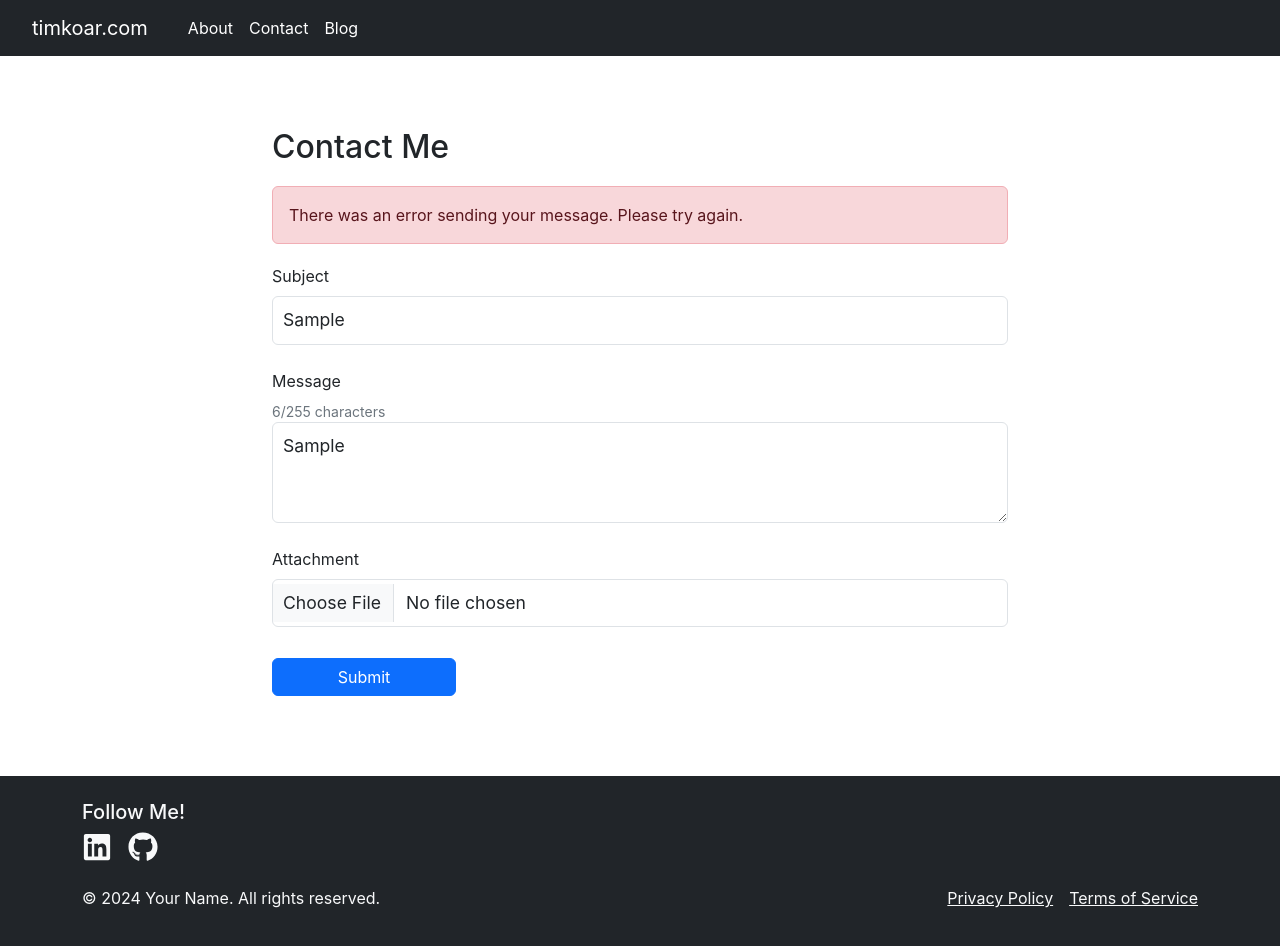
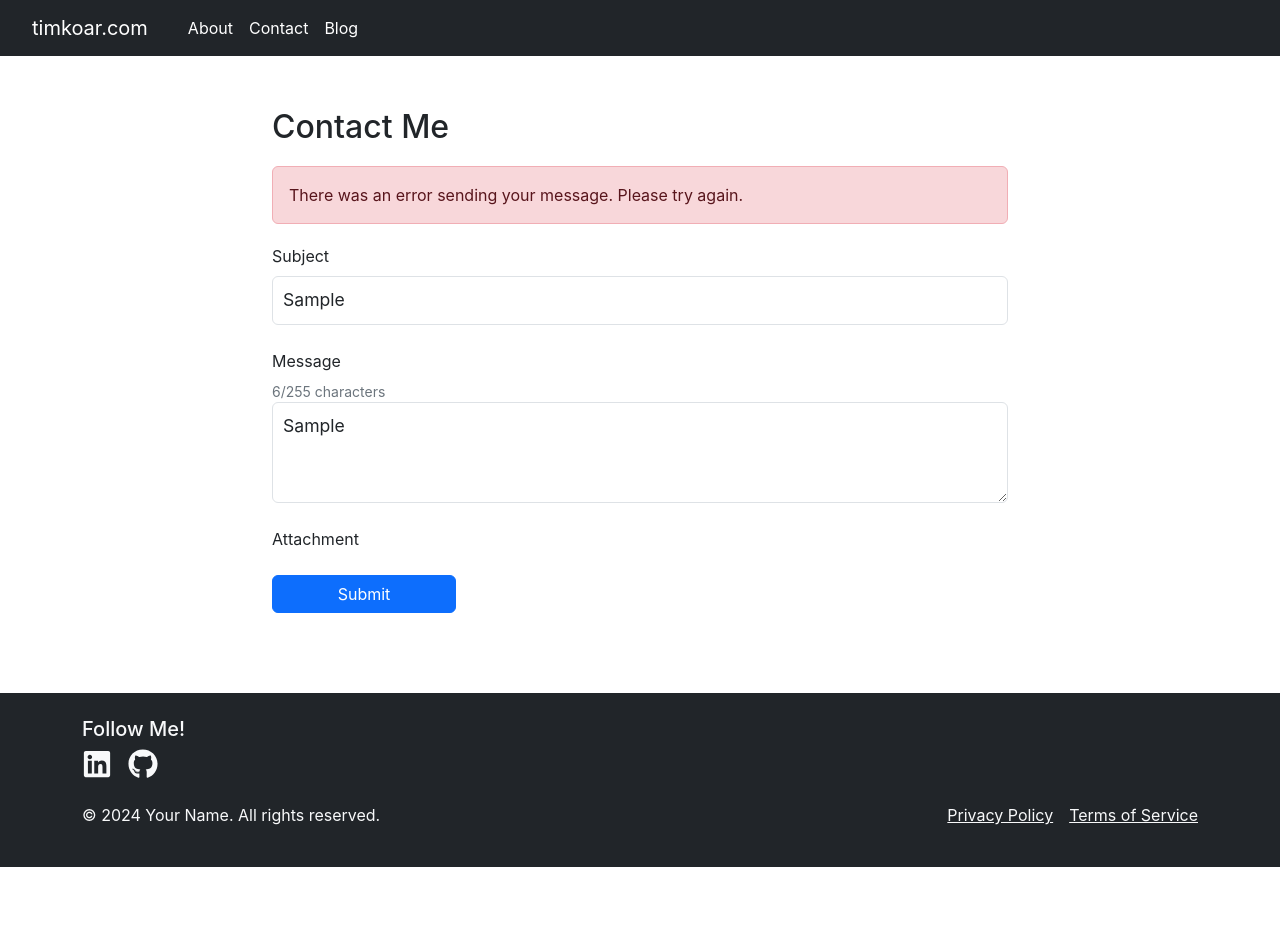
Before and after one commit to koartim/tims-webapp, a React (Create React App) app: page /contact in a window 1280 px wide. Both pictures are taken after typing "Sample", "Sample" into the empty fields and a click on the button "Submit". Shown: the top 946 px of the page. After the commit the page ends 867 px from the top, so only its background shows below. Built offline with nearby package versions, Linux system fonts and the light colour scheme; no server answers; the HTML template or start-up script is replaced by a standard one.

Commit message:
improving alert styling and functionality

```diff
--- a/src/components/blog/Blog.js
+++ b/src/components/blog/Blog.js
@@ -7,6 +7,7 @@ const Blog = () => {
         <Container>
             <Row className='justify-content-creator'>
                 <Col>
+
                 </Col>
             </Row>
         </Container>
--- a/src/components/contact/Contact.css
+++ b/src/components/contact/Contact.css
@@ -1,5 +1,5 @@
 .contact-container {
-  padding-top: 80px;
+  padding-top: 60px;
   padding-bottom: 60px;
 }
 
@@ -71,3 +71,29 @@ button {
 .custom-file-label:hover {
   background-color: #d6d8db;
 }
+
+.fade-alert {
+  transition: opacity 0.3s ease-in-out, max-height 0.3s ease-in-out, margin 0.3s ease-in-out;
+  max-height: 100px; /* Adjust this to match the actual height of the alert */
+  overflow: hidden;
+}
+
+.fade-out {
+  opacity: 0;
+  max-height: 0;
+  margin: 0;
+}
+
+.alert-container {
+  transition: max-height 0.3s ease-in-out, margin 0.3s ease-in-out;
+}
+
+.alert-container.hide {
+  max-height: 0;
+  overflow: hidden;
+  margin: 0;
+}
+
+.alert-container.show {
+  max-height: 58px; /* Adjust this to match the actual height of the alert container */
+}
--- a/src/components/contact/Contact.js
+++ b/src/components/contact/Contact.js
@@ -1,17 +1,44 @@
-import React, { useState } from 'react';
+import React, { useState, useEffect } from 'react';
 import { Container, Row, Col, Form, Button, Alert, Spinner } from 'react-bootstrap';
 import "./Contact.css";
 
 const Contact = () => {
   const [formData, setFormData] = useState({ name: '', message: '' });
   const [formStatus, setFormStatus] = useState({ submitted: false, error: false, loading: false });
+  const [showSuccessAlert, setShowSuccessAlert] = useState(false);
+  const [showErrorAlert, setShowErrorAlert] = useState(false);
 
   const MAX_MESSAGE_LENGTH = 255;
+  const API = process.env.REACT_APP_API_URL;
+
+  useEffect(() => {
+    if (formStatus.submitted) {
+      setShowSuccessAlert(true);
+      const timer = setTimeout(() => {
+        setShowSuccessAlert(false);
+        const hideTimer = setTimeout(() => {
+          setFormStatus({ ...formStatus, submitted: false });
+        }, 500); // Match this to the CSS transition duration
+        return () => clearTimeout(hideTimer);
+      }, 5000);
+      return () => clearTimeout(timer);
+    }
+
+    if (formStatus.error) {
+      setShowErrorAlert(true);
+      const timer = setTimeout(() => {
+        setShowErrorAlert(false);
+        const hideTimer = setTimeout(() => {
+          setFormStatus({ ...formStatus, error: false });
+        }, 500); // Match this to the CSS transition duration
+        return () => clearTimeout(hideTimer);
+      }, 5000);
+      return () => clearTimeout(timer);
+    }
+  }, [formStatus.submitted, formStatus.error]);
 
   const handleChange = (e) => {
-    console.log(e.target)
     const { name, value, files } = e.target;
-    console.log("files ", files)
     if (!!files) {
       setFormData({ ...formData, [name]: files[0] });
     } else {
@@ -35,7 +62,7 @@ const Contact = () => {
       formDataToSend.append('file', formData.file);
     }
     try {
-      const response = await fetch('http://localhost:8080/api/contact', {
+      const response = await fetch(`${API}/contact`, {
         method: 'POST',
         body: formDataToSend
       });
@@ -56,16 +83,16 @@ const Contact = () => {
       <Row className="justify-content-center">
         <Col md={8}>
           <h2>Contact Me</h2>
-          {formStatus.submitted && (
-            <Alert variant="success">
+          <div className={`alert-container ${showSuccessAlert ? 'show' : 'hide'}`}>
+            <Alert variant="success" className={`fade-alert ${!showSuccessAlert ? 'fade-out' : ''}`}>
               Thanks for reaching out! I'll get back to you asap!
             </Alert>
-          )}
-          {formStatus.error && (
-            <Alert variant="danger">
+          </div>
+          <div className={`alert-container ${showErrorAlert ? 'show' : 'hide'}`}>
+            <Alert variant="danger" className={`fade-alert ${!showErrorAlert ? 'fade-out' : ''}`}>
               There was an error sending your message. Please try again.
             </Alert>
-          )}
+          </div>
           <Form onSubmit={handleSubmit} className='mt-3'>
             <Form.Group controlId="formName">
               <Form.Label>Subject</Form.Label>
@@ -97,12 +124,10 @@ const Contact = () => {
             <Form.Group controlId="formFile" className='mt-3'>
               <Form.Label>Attachment</Form.Label>
               <Form.Control
-                type='file'
-                id="custom-file"
-                label={formData.file ? formData.file.name : 'Choose file'}
-                custom
+                type="file"
+                name="file"
                 onChange={handleChange}
-                data-browse="Browse"
+                className="custom-file-input"
               />
             </Form.Group>
             <Button variant="primary" type="submit" disabled={formStatus.loading} className="w-25 mt-3">
```
Also changed, not shown: 1 other file (tests, documents, lock files or other folders).
